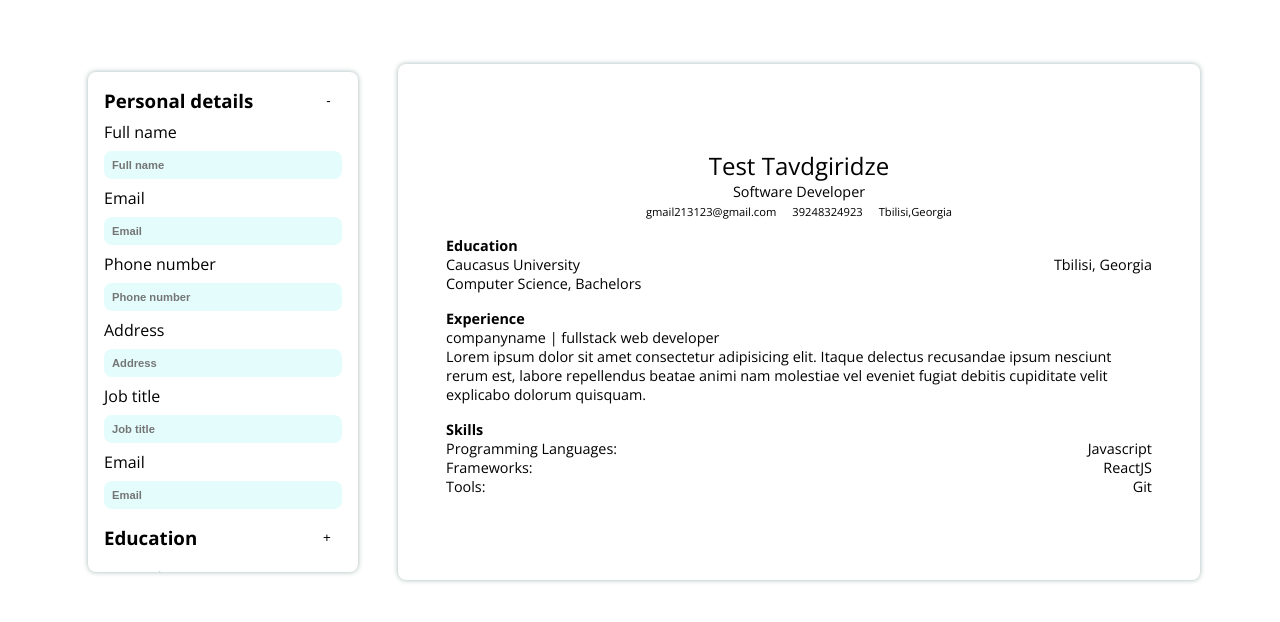
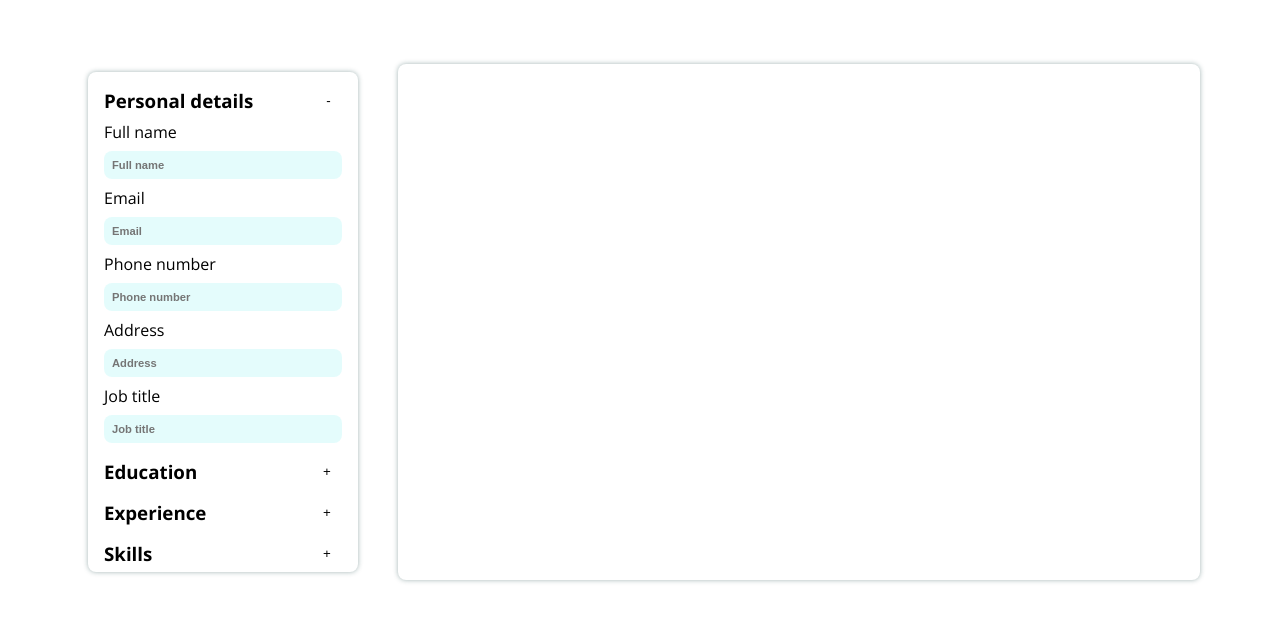
Before and after one commit to tvxxd/cv-application, a React (Vite) app: page / in a window 1280 px wide. Shown: the top 622 px of the page. Built offline with nearby package versions, Linux system fonts and the light colour scheme.

Commit message:
useState for every component

```diff
--- a/src/App.jsx
+++ b/src/App.jsx
@@ -1,19 +1,71 @@
 import { useState } from "react";
 
 function App() {
+  const [fullname, setFullname] = useState("");
+  const [email, setEmail] = useState("");
+  const [phoneNumber, setPhoneNumber] = useState("");
+  const [address, setAddress] = useState("");
+  const [jobtitle, setJobTitle] = useState("");
+
+  const [university, setUniversity] = useState("");
+  const [fieldofstudy, setFieldOfStudy] = useState("");
+  const [location, setLocation] = useState("");
+
+  const [companyname, setCompanyName] = useState("");
+  const [positiontitle, setPositionTitle] = useState("");
+  const [description, setDescription] = useState("");
+
+  const [language, setLanguage] = useState("");
+  const [tools, setTools] = useState("");
+  const [frameworks, setFrameworks] = useState("");
+
   return (
     <div className="app">
-      <LeftSide />
-      <Preview />
+      <LeftSide
+        setFullname={setFullname}
+        setEmail={setEmail}
+        setPhoneNumber={setPhoneNumber}
+        setAddress={setAddress}
+        setJobTitle={setJobTitle}
+        setUniversity={setUniversity}
+        setFieldOfStudy={setFieldOfStudy}
+        setLocation={setLocation}
+        setCompanyName={setCompanyName}
+        setPositionTitle={setPositionTitle}
+        setDescription={setDescription}
+        setLanguage={setLanguage}
+        setTools={setTools}
+        setFrameworks={setFrameworks}
+      />
+      <Preview
+        fullname={fullname}
+        email={email}
+        phoneNumber={phoneNumber}
+        address={address}
+        jobtitle={jobtitle}
+        university={university}
+        location={location}
+        fieldofstudy={fieldofstudy}
+        companyname={companyname}
+        positiontitle={positiontitle}
+        description={description}
+        language={language}
+        tools={tools}
+        frameworks={frameworks}
+      />
     </div>
   );
 }
 
-function InputField({ labelText, placeholder }) {
+function InputField({ labelText, placeholder, setState }) {
   return (
     <div className="input-field">
       <label>{labelText}</label>
-      <input placeholder={placeholder} type="text" />
+      <input
+        onChange={(e) => setState(e.target.value)}
+        placeholder={placeholder}
+        type="text"
+      />
     </div>
   );
 }
@@ -27,7 +79,13 @@ function DisplayMore({ children, onToggle, showMore }) {
   );
 }
 
-function PersonalDetails() {
+function PersonalDetails({
+  setFullname,
+  setEmail,
+  setPhoneNumber,
+  setAddress,
+  setJobTitle,
+}) {
   const [showMore, setShowMore] = useState(true);
 
   function handleToggle() {
@@ -40,19 +98,38 @@ function PersonalDetails() {
       </DisplayMore>
       {showMore && (
         <>
-          <InputField placeholder="Full name" labelText="Full name" />
-          <InputField placeholder="Email" labelText="Email" />
-          <InputField placeholder="Phone number" labelText="Phone number" />
-          <InputField placeholder="Address" labelText="Address" />
-          <InputField placeholder="Job title" labelText="Job title" />
-          <InputField placeholder="Email" labelText="Email" />
+          <InputField
+            setState={setFullname}
+            placeholder="Full name"
+            labelText="Full name"
+          />
+          <InputField
+            setState={setEmail}
+            placeholder="Email"
+            labelText="Email"
+          />
+          <InputField
+            setState={setPhoneNumber}
+            placeholder="Phone number"
+            labelText="Phone number"
+          />
+          <InputField
+            setState={setAddress}
+            placeholder="Address"
+            labelText="Address"
+          />
+          <InputField
+            setState={setJobTitle}
+            placeholder="Job title"
+            labelText="Job title"
+          />
         </>
       )}
     </div>
   );
 }
 
-function Education() {
+function Education({ setUniversity, setFieldOfStudy, setLocation }) {
   const [showMore, setShowMore] = useState(false);
   function handleToggle() {
     setShowMore((prev) => !prev);
@@ -60,19 +137,33 @@ function Education() {
 
   return (
     <div className="education">
-      <DisplayMore showMore={showMore} onToggle={handleToggle}>Education</DisplayMore>
+      <DisplayMore showMore={showMore} onToggle={handleToggle}>
+        Education
+      </DisplayMore>
       {showMore && (
         <>
-          <InputField placeholder="University" labelText="University" />
-          <InputField placeholder="Location" labelText="Location" />
-          <InputField placeholder="Field of Study" labelText="Field of Study" />
+          <InputField
+            setState={setUniversity}
+            placeholder="University"
+            labelText="University"
+          />
+          <InputField
+            setState={setFieldOfStudy}
+            placeholder="Location"
+            labelText="Location"
+          />
+          <InputField
+            setState={setLocation}
+            placeholder="Field of Study"
+            labelText="Field of Study"
+          />
         </>
       )}
     </div>
   );
 }
 
-function Experience() {
+function Experience({ setCompanyName, setPositionTitle, setDescription }) {
   const [showMore, setShowMore] = useState(false);
 
   function handleToggle() {
@@ -80,19 +171,33 @@ function Experience() {
   }
   return (
     <div className="experience">
-      <DisplayMore showMore={showMore} onToggle={handleToggle}>Experience</DisplayMore>
+      <DisplayMore showMore={showMore} onToggle={handleToggle}>
+        Experience
+      </DisplayMore>
       {showMore && (
         <>
-          <InputField placeholder="Company name" labelText="Company name" />
-          <InputField placeholder="Position title" labelText="Position title" />
-          <InputField placeholder="Description" labelText="Description" />
+          <InputField
+            setState={setCompanyName}
+            placeholder="Company name"
+            labelText="Company name"
+          />
+          <InputField
+            setState={setPositionTitle}
+            placeholder="Position title"
+            labelText="Position title"
+          />
+          <InputField
+            setState={setDescription}
+            placeholder="Description"
+            labelText="Description"
+          />
         </>
       )}
     </div>
   );
 }
 
-function Skills() {
+function Skills({ setLanguage, setTools, setFrameworks }) {
   const [showMore, setShowMore] = useState(false);
 
   function handleToggle() {
@@ -100,76 +205,146 @@ function Skills() {
   }
   return (
     <div className="experience">
-      <DisplayMore showMore={showMore} onToggle={handleToggle}>Skills</DisplayMore>
+      <DisplayMore showMore={showMore} onToggle={handleToggle}>
+        Skills
+      </DisplayMore>
       {showMore && (
         <>
-          <InputField placeholder="Languages" labelText="Languages" />
-          <InputField placeholder="Tools" labelText="Tools" />
-          <InputField placeholder="Frameworks" labelText="Frameworks" />
+          <InputField
+            setState={setLanguage}
+            placeholder="Languages"
+            labelText="Languages"
+          />
+          <InputField
+            setState={setTools}
+            placeholder="Tools"
+            labelText="Tools"
+          />
+          <InputField
+            setState={setFrameworks}
+            placeholder="Frameworks"
+            labelText="Frameworks"
+          />
         </>
       )}
     </div>
   );
 }
 
-function LeftSide() {
+function LeftSide({
+  setFullname,
+  setEmail,
+  setPhoneNumber,
+  setAddress,
+  setJobTitle,
+  setUniversity,
+  setFieldOfStudy,
+  setLocation,
+  setCompanyName,
+  setPositionTitle,
+  setDescription,
+  setLanguage,
+  setTools,
+  setFrameworks,
+}) {
   return (
     <div className="left-side">
-      <PersonalDetails />
-      <Education />
-      <Experience />
-      <Skills />
+      <PersonalDetails
+        setAddress={setAddress}
+        setPhoneNumber={setPhoneNumber}
+        setEmail={setEmail}
+        setFullname={setFullname}
+        setJobTitle={setJobTitle}
+      />
+      <Education
+        setLocation={setLocation}
+        setFieldOfStudy={setFieldOfStudy}
+        setUniversity={setUniversity}
+      />
+      <Experience
+        setDescription={setDescription}
+        setPositionTitle={setPositionTitle}
+        setCompanyName={setCompanyName}
+      />
+      <Skills
+        setFrameworks={setFrameworks}
+        setTools={setTools}
+        setLanguage={setLanguage}
+      />
     </div>
   );
 }
 
-function Preview() {
+function Preview({
+  fullname,
+  email,
+  phoneNumber,
+  address,
+  jobtitle,
+  university,
+  location,
+  fieldofstudy,
+  companyname,
+  positiontitle,
+  description,
+  language,
+  tools,
+  frameworks,
+}) {
   return (
     <div className="preview">
+      {(fullname || email || phoneNumber || address || jobtitle) && (
         <div className="for-personal-details">
-        <h3>Test Tavdgiridze</h3>
-        <span>Software Developer</span>
-        <p>gmail213123@gmail.com</p>
-        <p>39248324923</p>
-        <p>Tbilisi,Georgia</p>
+          {fullname && <h3>{fullname}</h3>}
+          {jobtitle && <span>{jobtitle}</span>}
+          {email && <p>{email}</p>}
+          {phoneNumber && <p>{phoneNumber}</p>}
+          {address && <p>{address}</p>}
         </div>
+      )}
+      {(university || location || fieldofstudy) && (
         <div className="for-education">
           <h4>Education</h4>
           <div className="e-details">
-          <p>Caucasus University</p>
-          <p>Tbilisi, Georgia</p>
+            {university && <p>{university}</p>}
+            {location && <p>{location}</p>}
           </div>
-        <p>Computer Science, Bachelors</p>
-        <p></p>
+          {fieldofstudy && <p>{fieldofstudy}</p>}
         </div>
+      )}
+      {(companyname || positiontitle || description) && (
         <div className="for-experience">
           <h4>Experience</h4>
-        <span>companyname | fullstack web developer</span>
-        <p>
-          Lorem ipsum dolor sit amet consectetur adipisicing elit. Itaque
-          delectus recusandae ipsum nesciunt rerum est, labore repellendus
-          beatae animi nam molestiae vel eveniet fugiat debitis cupiditate velit
-          explicabo dolorum quisquam.
-        </p>
+          {companyname && <span>{companyname}</span>}
+          {positiontitle && <span> | {positiontitle}</span>}
+          {description && <p>{description}</p>}
         </div>
+      )}
+      {(language || frameworks || tools) && (
         <div className="for-skills">
           <h4>Skills</h4>
+          {language && (
             <div className="flex">
               <span>Programming Languages:</span>
-          <span>Javascript</span>
+              <span>{language}</span>
             </div>
-
+          )}
+          {frameworks && (
             <div className="flex">
               <span>Frameworks:</span>
-          <span>ReactJS</span>
+              <span>{frameworks}</span>
             </div>
-
+          )}
+          {tools && (
             <div className="flex">
               <span>Tools:</span>
-          <span>Git</span>
+              <span>{tools}</span>
             </div>
+          )}
         </div>
+      )}
     </div>
   );
 }
+
 export default App;
```
Lines whose indentation alone changed are shown as unchanged.
